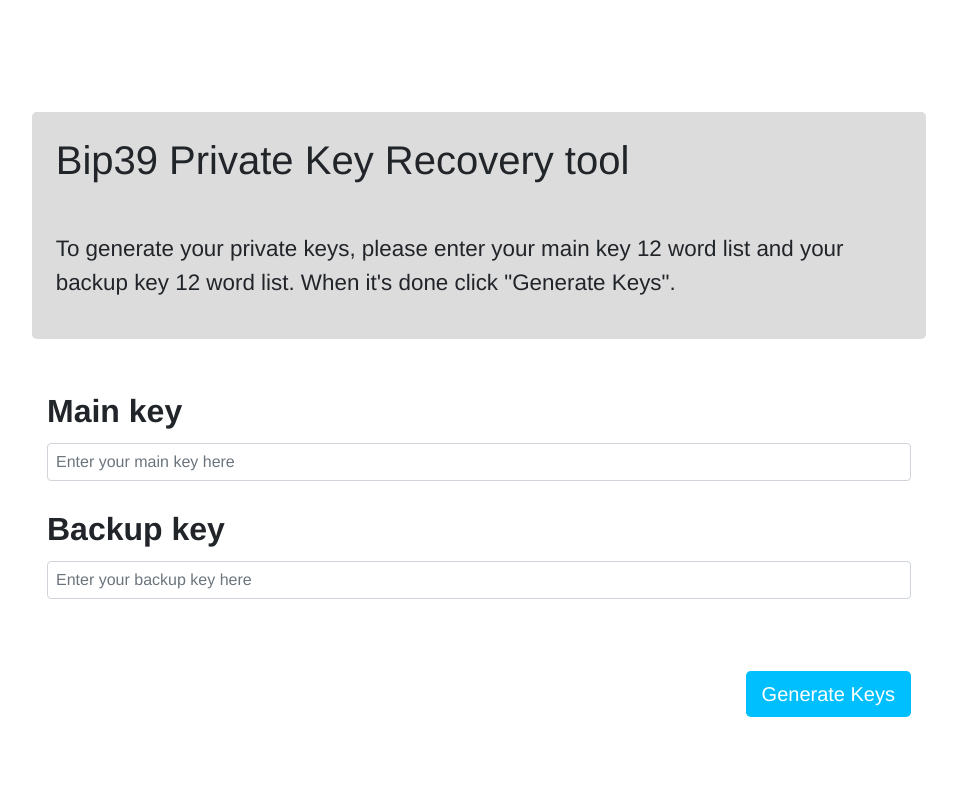
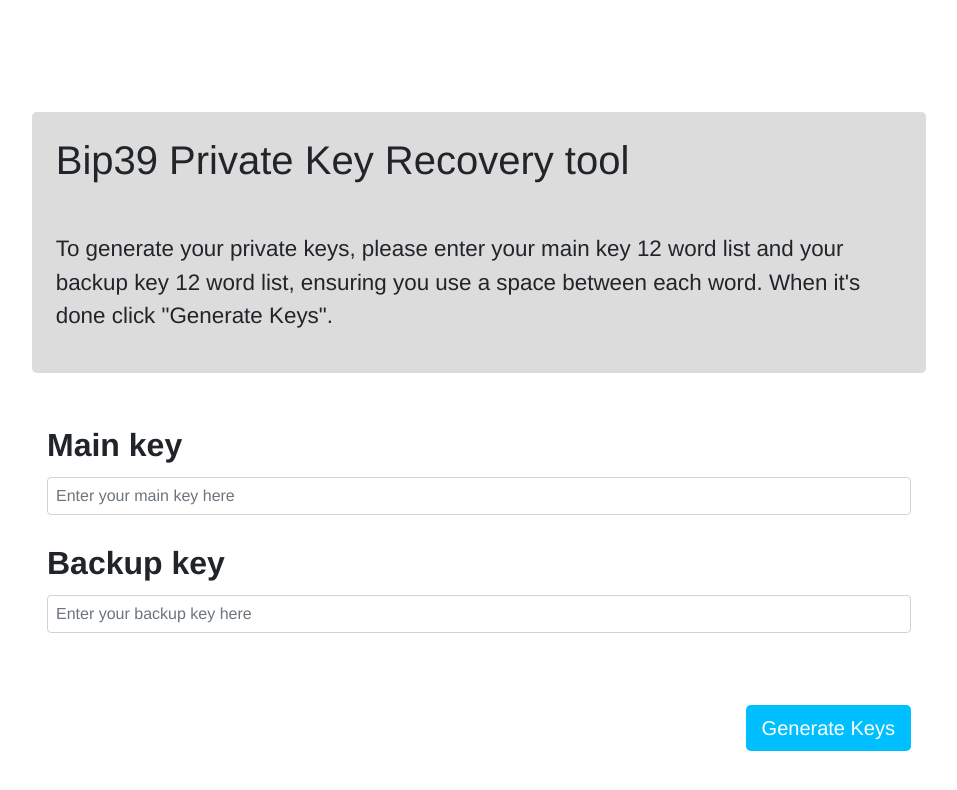
Before and after one commit to bitwala/bip39-recovery, a React (Create React App) app in the folder app/: page / in a window 1280 px wide. Shown: the top 790 px of the page, without its empty margins (161-1118 px from the left). Built offline with nearby package versions, Linux system fonts and the light colour scheme.

Commit message:
Update copy and prevent form from auto filling

```diff
--- a/app/src/App.js
+++ b/app/src/App.js
@@ -32,7 +32,7 @@ class App extends Component {
         prompt("Copy your main key", toPrivateKey(this.state.main));
       }
     } catch (err) {
-      alert("Error: Your main passprahse was wrong");
+      alert("Error: Your main passphrase was wrong");
       console.error(err);
     }
     try {
@@ -40,7 +40,7 @@ class App extends Component {
         prompt("Copy your backup key", toPrivateKey(this.state.backup));
       }
     } catch (err) {
-      alert("Error: Your backup passprahse was wrong");
+      alert("Error: Your backup passphrase was wrong");
       console.error(err);
     }
   }
@@ -52,13 +52,17 @@ class App extends Component {
             <h1>Bip39 Private Key Recovery tool</h1>
             <p className="jumbotron-paragraph">
               To generate your private keys, please enter your main key 12 word
-              list and your backup key 12 word list. When it's done click
-              "Generate Keys".
+              list and your backup key 12 word list, ensuring you use a space
+              between each word. When it's done click "Generate Keys".
             </p>
           </div>
         </div>
         <main>
-          <form className="form" onSubmit={this.handleSubmit}>
+          <form
+            autocomplete="off"
+            className="form"
+            onSubmit={this.handleSubmit}
+          >
             <FormGroup>
               <ControlLabel>Main key</ControlLabel>
               <FormControl
```
